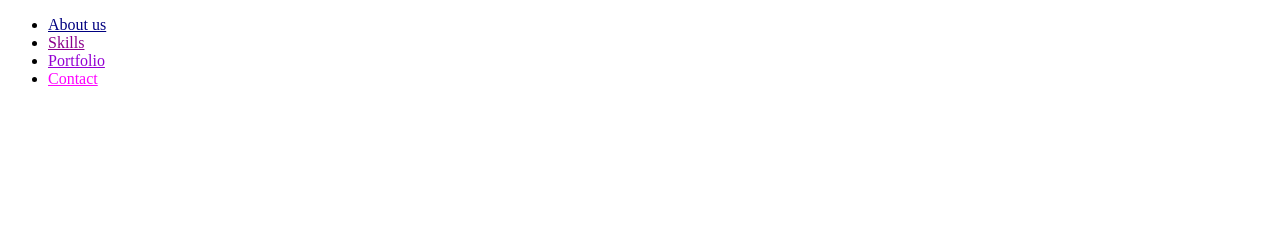
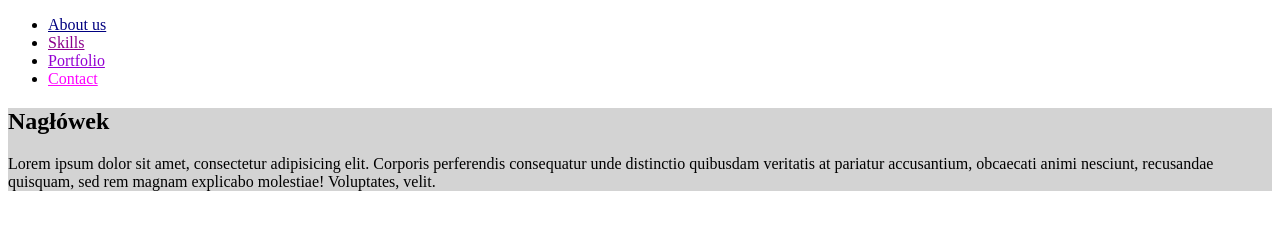
Before and after one commit to lpurzycka/zadanie7html, a plain HTML site: page index.html in a window 1280 px wide. Drawn offline with Linux system fonts and the light colour scheme.

Commit message:
dodanie About

```diff
--- a/index.html
+++ b/index.html
@@ -31,6 +31,18 @@
     </ul>
     </nav>
 
+   <section id="About">
+
+
+   <h1> Nagłówek</h1>
+    <p>Lorem ipsum dolor sit amet, consectetur adipisicing elit. Corporis perferendis consequatur unde distinctio quibusdam veritatis at pariatur accusantium, obcaecati animi nesciunt, recusandae quisquam, sed rem magnam explicabo molestiae! Voluptates, velit.</p>
+
+    </section>
+
+
+
+
+
 
 
 
--- a/style.css
+++ b/style.css
@@ -10,3 +10,9 @@
 .menu4{
     color: magenta;
 }
+
+
+#About{
+background-color:lightgray;
+
+}
```
